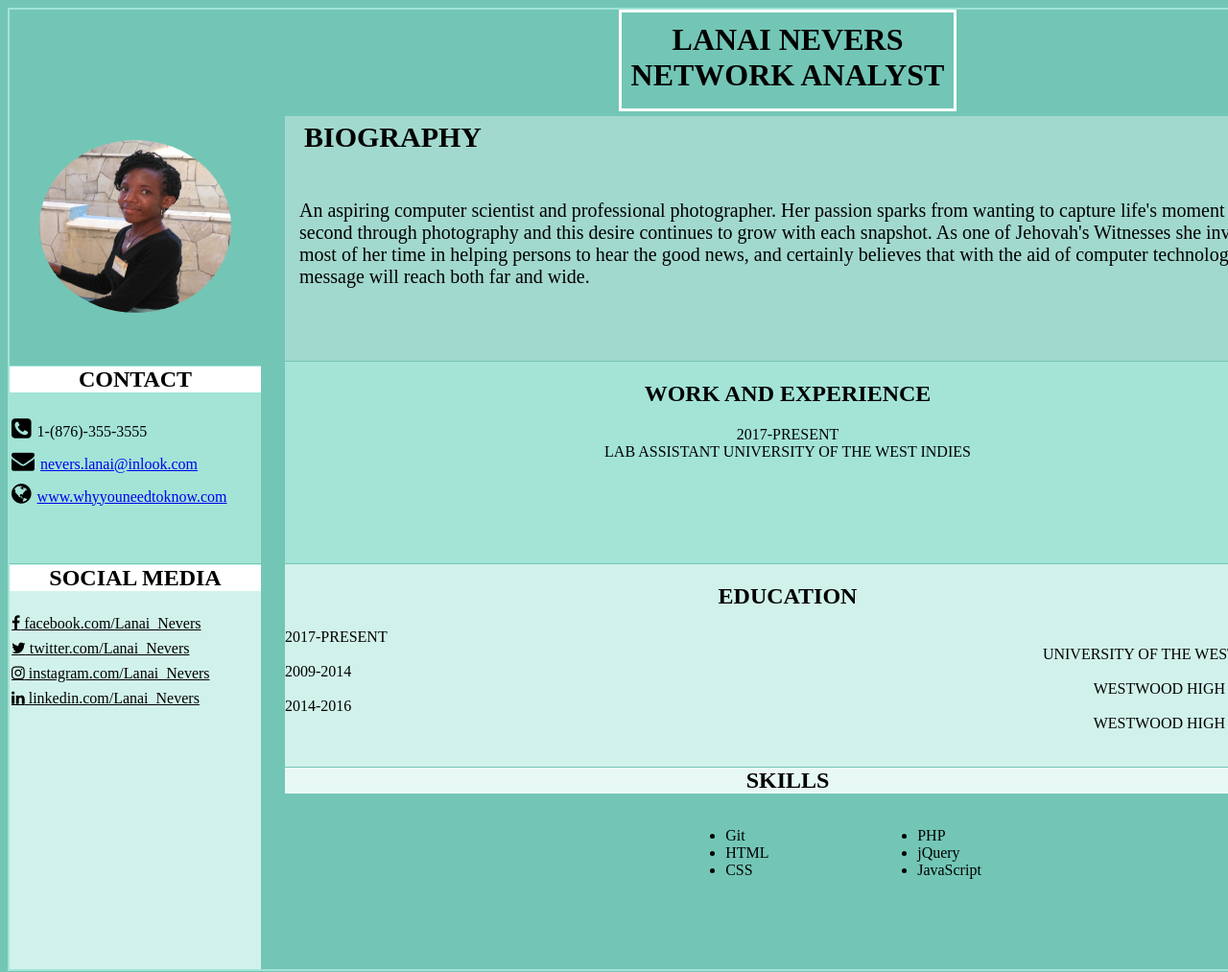
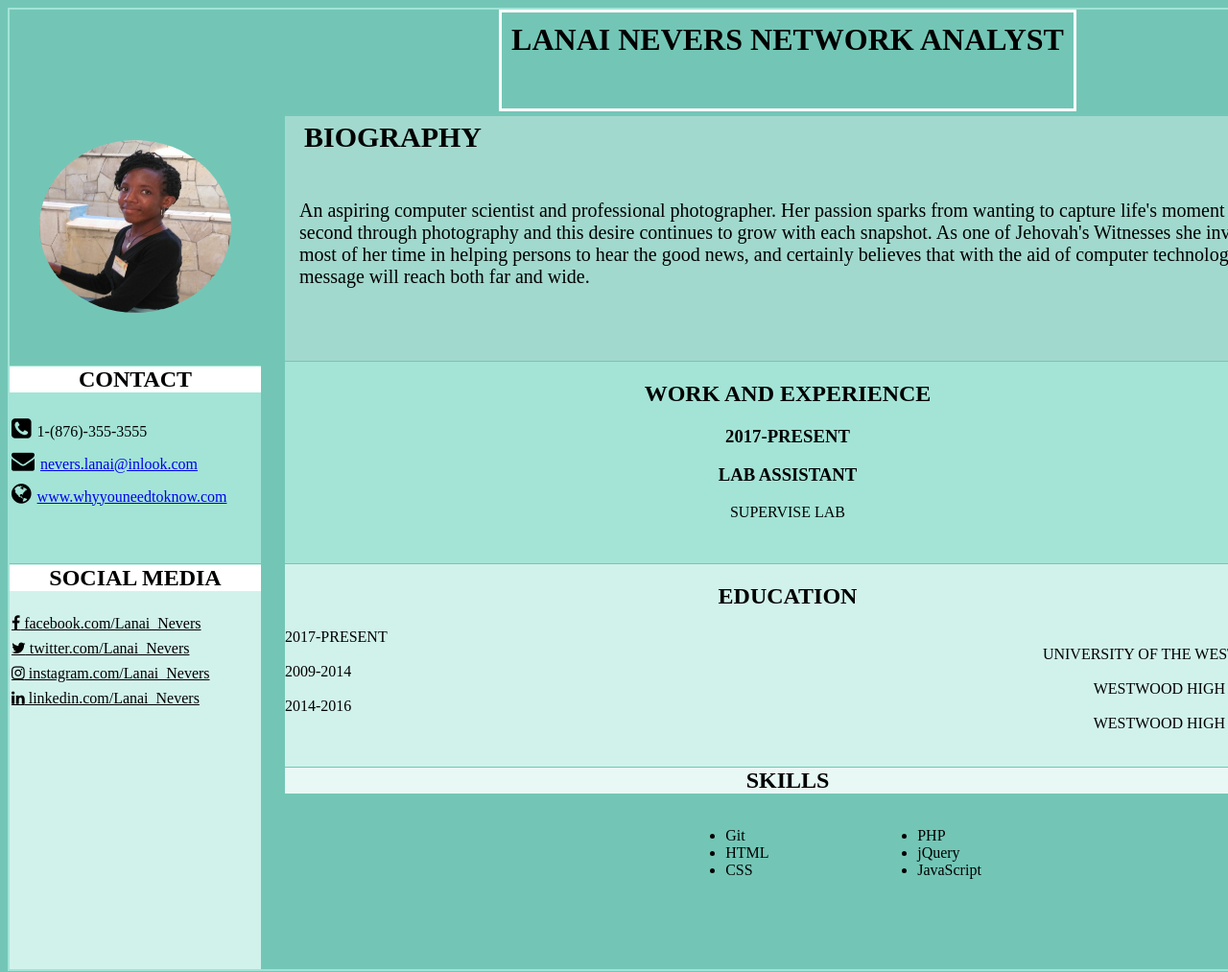
Before and after one commit to LanaiNev/Lanainev.github.io, a plain HTML site: page index.html in a window 1280 px wide. Shown: the top 1013 px of the page at 96% size. Drawn offline with Linux system fonts and the light colour scheme.

Commit message:
Update index.html

```diff
--- a/index.html
+++ b/index.html
@@ -9,7 +9,7 @@
         <body>
             <div class="grid">
                 <div class="blank">  </div>
-                <h1 class="name" id="sq"> LANAI NEVERS <br>NETWORK ANALYST </h1>
+                <h1 class="name" id="sq"> LANAI NEVERS NETWORK ANALYST </h1>
 
                 <div class="picture">
                     <img id = "OvalPic" src = ".\Lanai.jpg" width = "400" height= "400" alt = "Picture of Lanai Nevers">
@@ -40,8 +40,11 @@
 
 
                 <div class="WorkandExp"> <h2> Work and Experience </h2>
-                    <div class ="Job">2017-Present </div>
-                    <div class="Duty">Lab Assistant University of the West Indies </div>
+                    <div class ="Job"> <h3> 2017-Present </h3> </div>
+                    <div class="Duty"> <h3> Lab Assistant</h3> <p> Supervise Lab </p>
+                </div>
+
+
 
                 </div>
 
```
